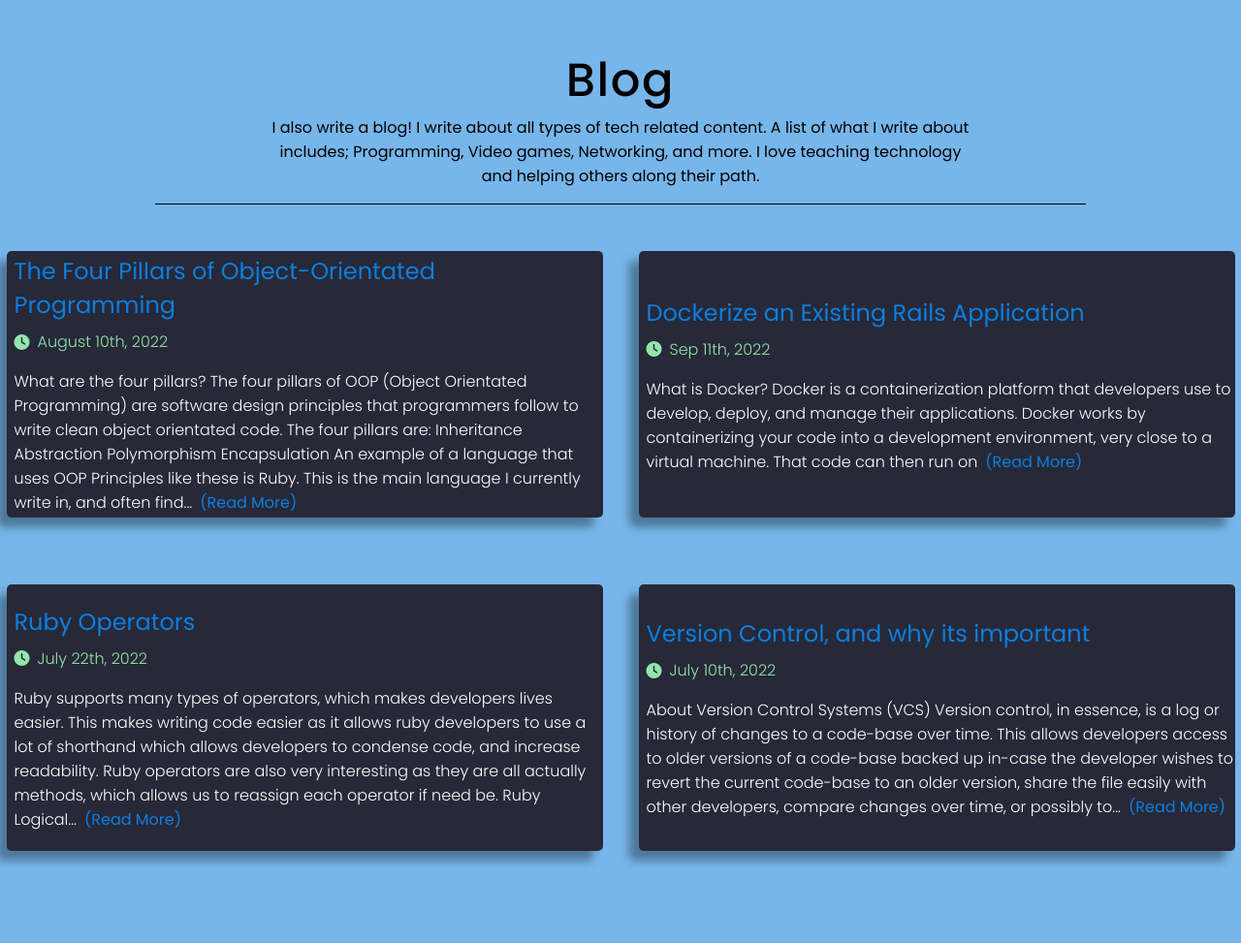
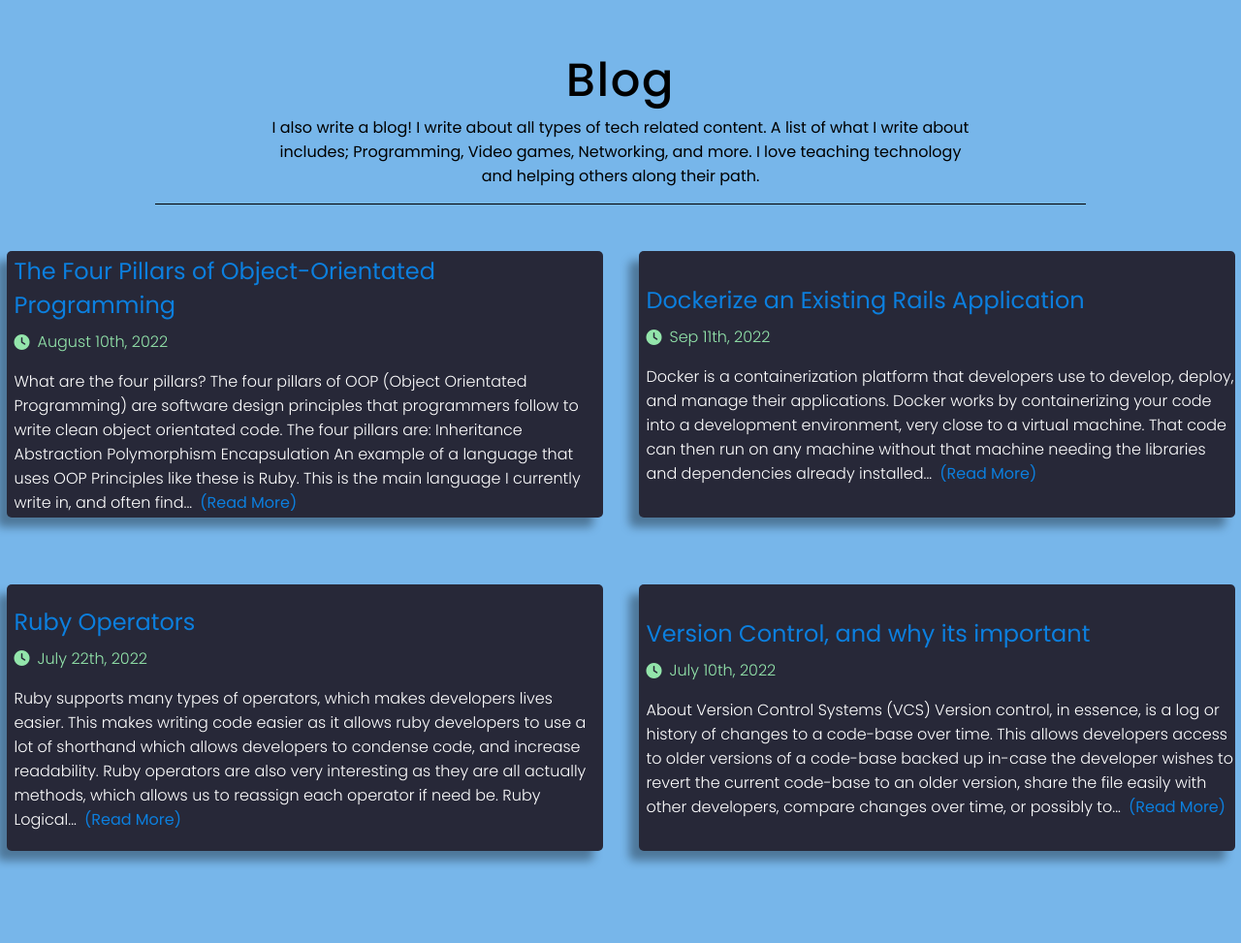
Before and after one commit to Dominicod/Portfolio, a Flask app: page / in a window 1280 px wide. Shown: the part 3394-4367 px from the top of the page at 97% size. Run offline with Flask 2, Linux system fonts and the light colour scheme; some libraries are stand-ins or nearby versions.

Commit message:
fix: add more to docker blog description

```diff
--- a/webApp/templates/index.html
+++ b/webApp/templates/index.html
@@ -393,7 +393,7 @@ desire to learn.
                     <p class="text-secondary">Sep 11th, 2022</p>
                 </div>
                 <p class="text-white blog-desc">
-                    What is Docker? Docker is a containerization platform that developers use to develop, deploy, and manage their applications. Docker works by containerizing your code into a development environment, very close to a virtual machine. That code can then run on<a style="font-size: 1rem;" href="https://blog.dominwrites.com/programming/rails/dockerize-an-existing-rails-application/">(Read More)</a>
+                    Docker is a containerization platform that developers use to develop, deploy, and manage their applications. Docker works by containerizing your code into a development environment, very close to a virtual machine. That code can then run on any machine without that machine needing the libraries and dependencies already installed...<a style="font-size: 1rem;" href="https://blog.dominwrites.com/programming/rails/dockerize-an-existing-rails-application/">(Read More)</a>
                 </p>
             </div>
             <div class="blog-card appear">
```
